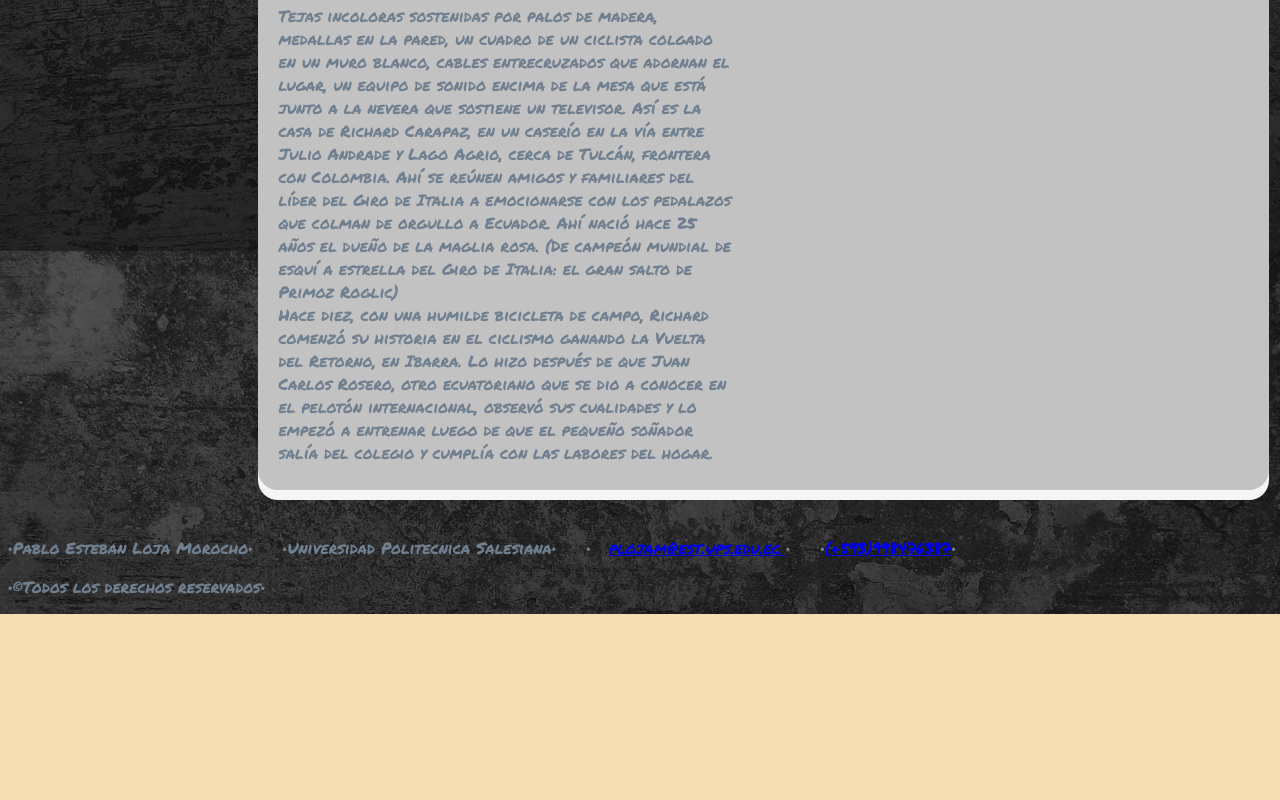
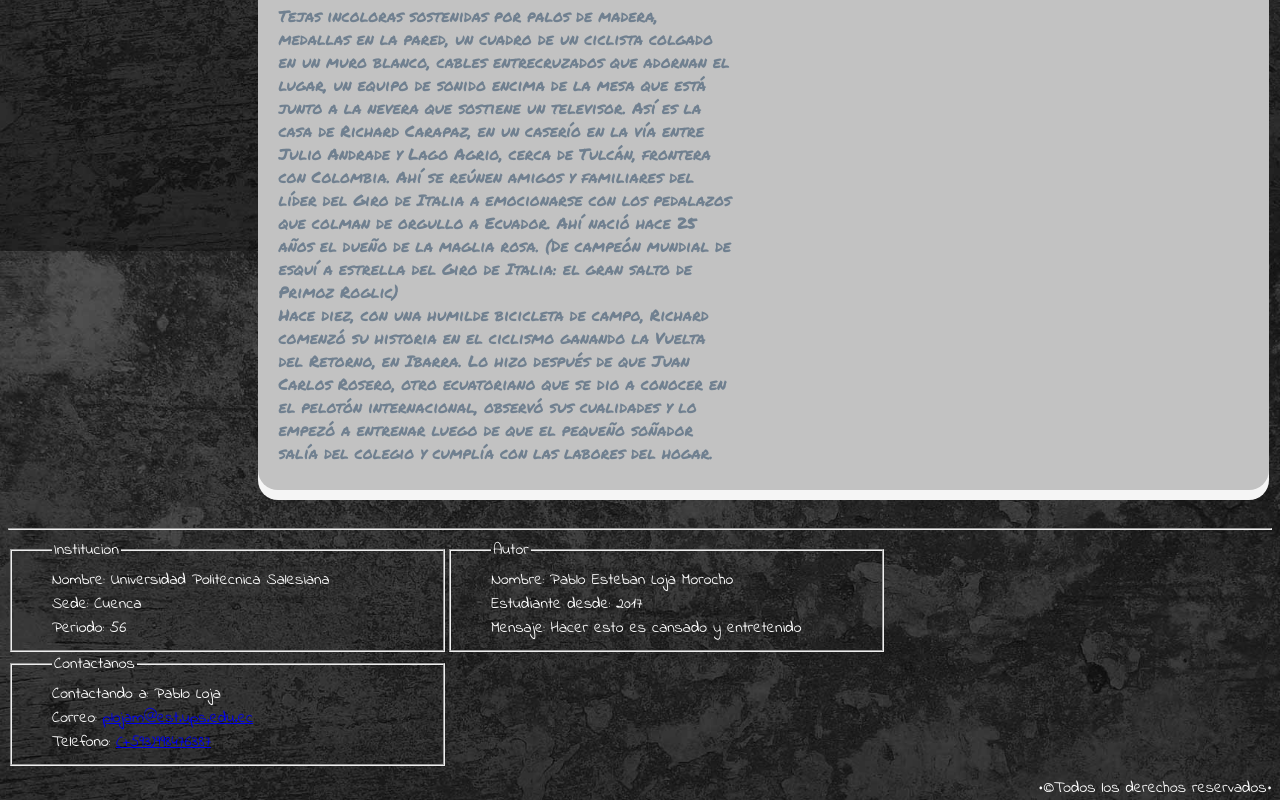
Before and after one commit to plojam/Practica02-MiSitioWeb-CSS--PabloLoja, a plain HTML site: page paginasHTML/ciclismo.html in a window 1280 px wide. Shown: the part 1349-2149 px from the top of the page. Before the commit the page ends 1963 px from the top, so only its background shows below. Drawn offline with Linux system fonts and the light colour scheme.

Commit message:
Depuracion de codigo

```diff
--- a/paginasHTML/ciclismo.html
+++ b/paginasHTML/ciclismo.html
@@ -57,7 +57,7 @@
             <h2>&nbsp;<u>Introduccion</u></h2>
             <article id="trata">
                 <h3>¿De que trata?</h3>
-                <img src="../imagenes/ciclismo.jpg" width="500" height="10" alt="ciclismo"/>
+                <img src="../imagenes/ciclismo.jpg" width="500" height="200" alt="ciclismo"/>
                 <aside>
                     <p>
                         El ciclismo es el deporte que se desarrolla sobre una bicicleta. De acuerdo a sus características, existen diferentes modalidades o especialidades de ciclismo.
@@ -104,15 +104,40 @@
     <div class="separadores"></div>
 
     <footer>
-        <p>&#8226;Pablo Esteban Loja Morocho&#8226;&nbsp;&nbsp;&nbsp;&nbsp;
-        &#8226;Universidad Politecnica Salesiana&#8226;&nbsp;&nbsp;&nbsp;&nbsp;
-        &#8226;&nbsp;&nbsp;
-        <a href="mailto:plojam@est.ups.edu.ec">
-            plojam@est.ups.edu.ec
-        </a> &#8226;&nbsp;&nbsp;&nbsp;&nbsp;
-        &#8226;<a href="tel:+1998476387">(+593)998476387</a>&#8226; &nbsp;&nbsp;&nbsp;&nbsp;
-        </p>
-        <p>&#8226;©Todos los derechos reservados&#8226;</p>
+        <hr>
+        <fieldset>
+            <legend>Institucion</legend>
+            <span>
+                Nombre: Universidad Politecnica Salesiana
+                <br />
+                Sede: Cuenca
+                <br />
+                Periodo: 56
+            </span>
+        </fieldset>
+        <fieldset>
+            <legend>Autor</legend>
+            <span>
+                Nombre: Pablo Esteban Loja Morocho
+                <br />
+                Estudiante desde: 2017
+                <br />
+                Mensaje: Hacer esto es cansado y entretenido
+            </span>
+        </fieldset>
+        <fieldset>
+            <legend>Contactanos</legend>
+            <span>
+                Contactando a: Pablo Loja
+                <br />
+                Correo: <a href="mailto:plojam@est.ups.edu.ec">plojam@est.ups.edu.ec</a>
+                <br />
+                Telefono: <a href="tel:+1998476387">(+593)998476387</a>
+            </span>
+        </fieldset>
+        <div class="separadores"></div>
+
+        <span id="derechos">&#8226;©Todos los derechos reservados&#8226;</span>
 
      </footer>
 
```
Also changed, not shown: paginasHTML/baloncesto.html (+1 -1 lines), paginasHTML/carreras.html (+10 -2 lines).
